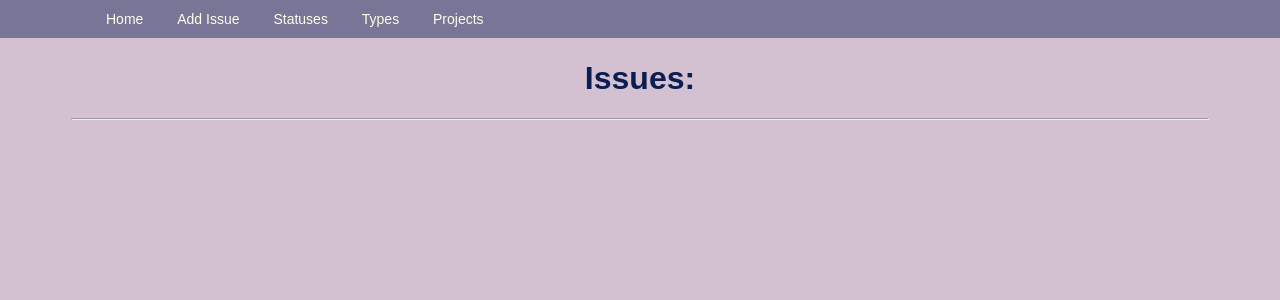
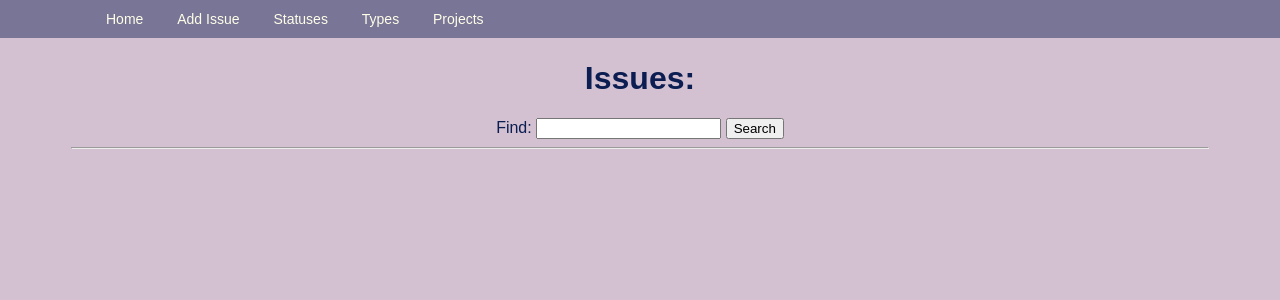
Before and after one commit to tyzo4ka/issue_tracker2, a Django app: page / in a window 1280 px wide. Shown: the top 300 px of the page. Run offline with Django 3.2, Linux system fonts and the light colour scheme; data that the repository does not hold is empty; parts of the project's set-up code (start-up, migrations or seed data) failed here and were passed over.

Commit message:
Added Search form in index for issues

```diff
--- a/source/webapp/forms.py
+++ b/source/webapp/forms.py
@@ -30,3 +30,7 @@ class ProjectIssueForm(forms.ModelForm):
     class Meta:
         model = Issue
         fields = ["summary", "description"]
+
+
+class SimpleSearchForm(forms.Form):
+    search = forms.CharField(max_length=100, required=False, label="Find")
--- a/source/webapp/models.py
+++ b/source/webapp/models.py
@@ -41,7 +41,6 @@ class Project(models.Model):
 
 
 class ProjectStatus(models.Model):
-    DEFAULT_PK = 1
     name = models.CharField(max_length=100, verbose_name="name")
 
     def __str__(self):
--- a/source/webapp/templates/issue/index.html
+++ b/source/webapp/templates/issue/index.html
@@ -9,6 +9,7 @@
 
 {% block content %}
     <h1>Issues:</h1>
+    {% include 'partial/simple_search.html' %}
     <hr/>
     {% if is_paginated %}
         {% include 'partial/pagination.html' %}
--- /dev/null
+++ b/source/webapp/templates/partial/simple_search.html
@@ -0,0 +1,8 @@
+<form class="text-center" action="" method="GET">
+    <label for="{{ form.search.id_for_label }}">{{ form.search.label }}:</label>
+    {{ form.search }}
+    <input type="submit" value="Search">
+    {% for error in form.search.errors %}
+        <p class="form-error">{{ error }}</p>
+    {% endfor %}
+</form>
--- a/source/webapp/templates/project/project_detail.html
+++ b/source/webapp/templates/project/project_detail.html
@@ -11,6 +11,8 @@
     <h3>{{ project.name }}</h3>
     <p>Created at {{ project.created_date|date:'d.m.Y H:i:s' }}</p>
     <div class="pre">{{ project.description }}</div>
+    <p>Status: {{ project.status }}</p>
+
     <br>
     <h3>Issues:</h3>
     {% if is_paginated %}
--- a/source/webapp/views/issue_views.py
+++ b/source/webapp/views/issue_views.py
@@ -1,6 +1,8 @@
 from django.urls import reverse, reverse_lazy
-from webapp.forms import IssueForm
+from django.db.models import Q
+from webapp.forms import IssueForm, SimpleSearchForm
 from webapp.models import Issue
+from django.utils.http import urlencode
 from django.views.generic import ListView, DetailView, CreateView, UpdateView, DeleteView
 
 
@@ -11,6 +13,35 @@ class IndexView(ListView):
     ordering = ['-created_date']
     paginate_by = 3
     paginate_orphans = 1
+
+    def get(self, request, *args, **kwargs):
+        self.form = self.get_search_form()
+        self.search_query = self.get_search_query()
+        return super().get(request, *args, **kwargs)
+
+    def get_context_data(self, *, object_list=None, **kwargs):
+        context = super().get_context_data(object_list=object_list, **kwargs)
+        if self.search_query:
+            context['query'] = urlencode({'search': self.search_query})
+        context['form'] = self.form
+        return context
+
+    def get_queryset(self):
+        queryset = super().get_queryset()
+        if self.search_query:
+            queryset = queryset.filter(
+                Q(summary__icontains=self.search_query)
+                | Q(description__icontains=self.search_query)
+            )
+        return queryset
+
+    def get_search_form(self):
+        return SimpleSearchForm(self.request.GET)
+
+    def get_search_query(self):
+        if self.form.is_valid():
+            return self.form.cleaned_data['search']
+        return None
 
 
 class IssueView(DetailView):
```
Also changed, not shown: source/webapp/templates/partial/pagination.html (+5 -5 lines), source/webapp/views/project_views.py (+10 -0 lines).
